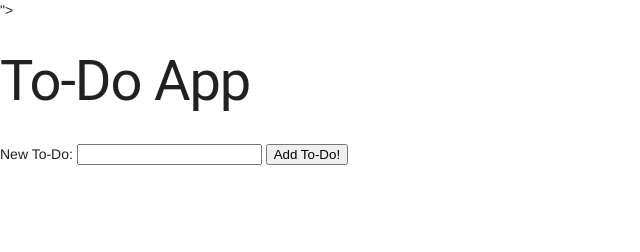
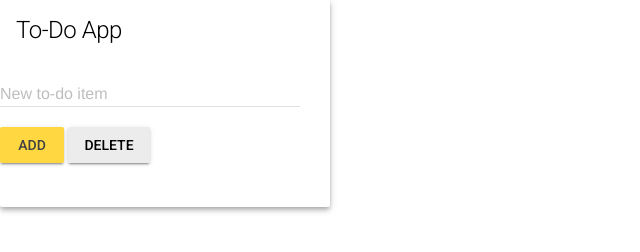
Before and after one commit to klleze/to-do-app, a plain HTML site: page index.html in a window 1280 px wide. Shown: the whole page, without its empty margins (0-640 px from the left). Drawn offline with nearby package versions, Linux system fonts and the light colour scheme.

Commit message:
first submission 12-23

```diff
--- a/app.js
+++ b/app.js
@@ -29,6 +29,7 @@ function onReady() {
   });
   renderTheUI();
 }
+
 window.onload = function() {
   onReady();
 };
--- a/index.html
+++ b/index.html
@@ -1,30 +1,32 @@
 <!DOCTYPE html>
-<html lang="en" dir="ltr">
+<html>
   <head>
-    <meta charset="utf-8">
-      <meta name="viewport" content="width=device-width, initial-scale=1">
-
-  <!-- Material Design Lite -->
-  <link rel="stylesheet" href="https://code.getmdl.io/1.3.0/material.indigo-pink.min.css">
+    <meta name="viewport" content="width=device-width, initial-scale=1.0">
+    <title>To-Do App</title>
+    <!--Material Design Lite-->
+    <link rel="stylesheet" href="https://code.getmdl.io/1.3.0/material.blue-amber.min.css">
+    <link rel="stylesheet" href="http://fonts.googleapis.com/css?family=Roboto:300,400,500,700" type="text/css">
+    <link rel="stylesheet" href="https://fonts.googleapis.com/icon?family=Material+Icons">
     <script defer src="https://code.getmdl.io/1.3.0/material.min.js"></script>
-
-  <!-- FontAwesome -->
-  <link href="https://maxcdn.bootstrapcdn.com/font-awesome/4.7.0/css/font-awesome.min.css" rel="stylesheet">">
-
-<title>To-Do App</title>
+    <!--Custom Styles-->
+    <link rel="stylesheet" href="/styles/main.css">
   </head>
   <body>
-    <h1>To-Do App</h1>
-
+    <div class="mdl-card mdl-shadow--4dp">
+      <header class="mdl-card__title">
+        <h1 class ="mdl-card__title-text">To-Do App</h1>
+      </header>
       <form id="addToDoForm">
-      <label for="newToDoText">New To-Do:</label>
-      <input type="text" id="newToDoText">
-      <button type="submit">Add To-Do!</button>
+        <div class="mdl-textfield mdl-js-textfield mdl-textfield--floating-label">
+          <label class="mdl-textfield__label" for="newToDoText">New to-do item</label>
+          <input class="mdl-textfield__input" type="text" id="newToDoText">
+        </div>
+        <button class="mdl-button mdl-js-button mdl-button--raised mdl-js-ripple-effect mdl-button--accent" type="submit">Add</button>
+        <button class="mdl-button mdl-js-button mdl-button--raised mdl-js-ripple-effect" name="button">Delete</button>
       </form>
-    <ul id="toDoList">
+      <ul class="demo-list-control mdl-list" id="toDoList">
       </ul>
       <script src="app.js"></script>
-
-
+    </div>
   </body>
 </html>
```
Lines whose indentation alone changed are shown as unchanged.
